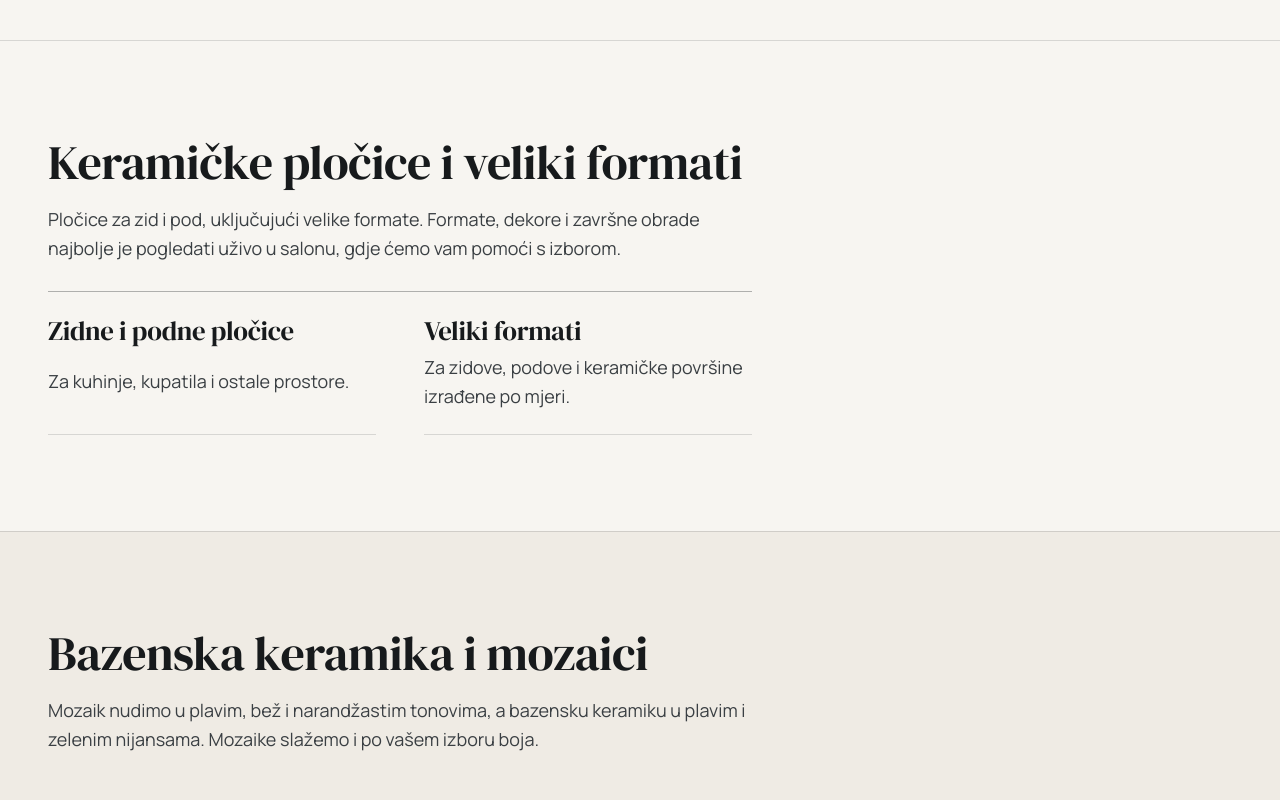
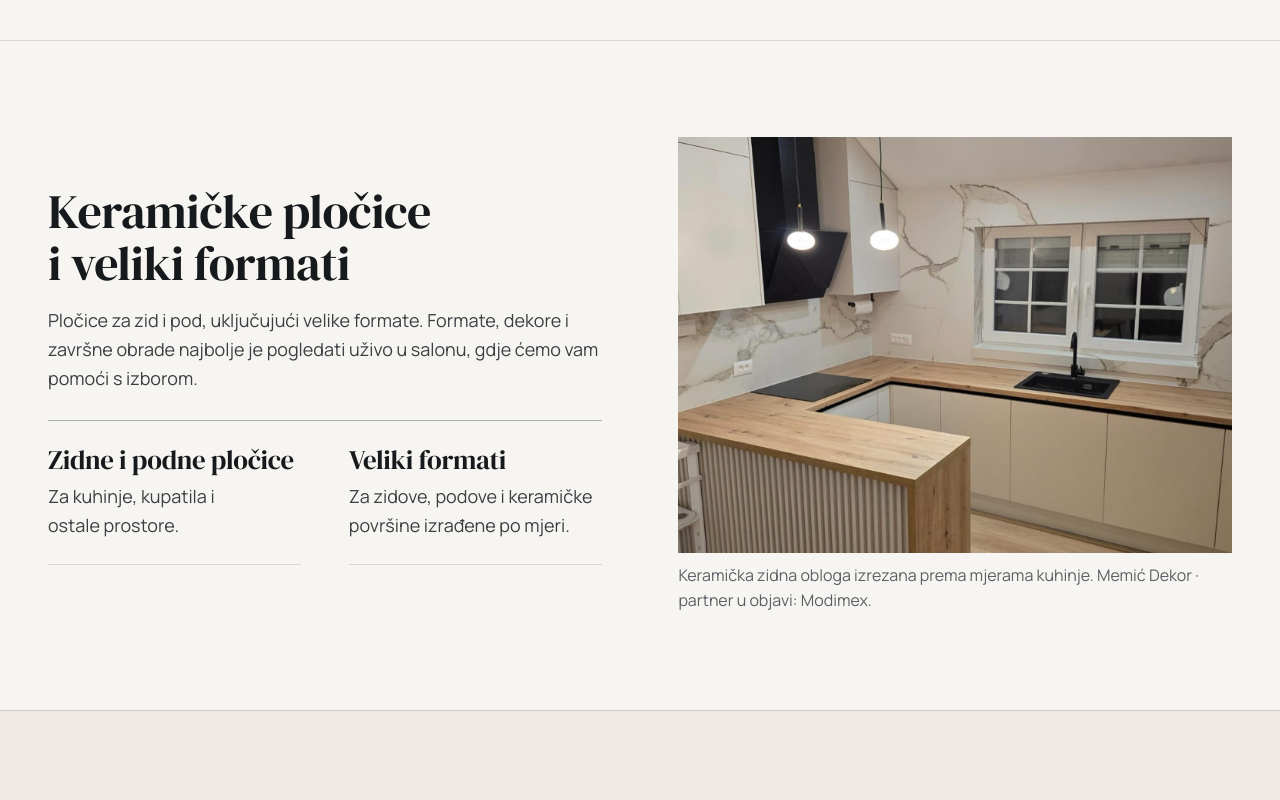
Before and after one commit to tvkuca1113-art/Memicdekor, a Next.js app: page /proizvodi in a window 1280 px wide. Shown: the part 740-1540 px from the top of the page. Built offline with nearby package versions, Linux system fonts and the light colour scheme; no server answers.

Commit message:
Prikaži odgovarajuću fotografiju uz svaku kategoriju proizvoda

```diff
--- a/src/app/proizvodi/page.tsx
+++ b/src/app/proizvodi/page.tsx
@@ -40,7 +40,8 @@ export default function ProductsPage() {
           id={section.id}
           title={section.title}
           tone={index % 2 === 1 ? 'deep' : 'default'}
-          photo={section.id === 'umivaonici' ? photos.umivaonici : section.id === 'sanitarije' ? photos.sanitarije : undefined}
+          photo={photos[section.photo]}
+          reverse={index % 2 === 1}
         >
           <p>{section.intro}</p>
           {section.items ? <ItemList items={section.items} /> : null}
@@ -59,7 +60,12 @@ export default function ProductsPage() {
         </ContentSection>
       ))}
 
-      <ContentSection id="izrada-po-mjeri" eyebrow="Po mjeri" title="Ne nalazite odgovarajući format?">
+      <ContentSection
+        id="izrada-po-mjeri"
+        eyebrow="Po mjeri"
+        title="Ne nalazite odgovarajući format?"
+        photo={photos.kuhinjskePloce}
+      >
         <p>
           Keramičke umivaonike, kuhinjske ploče, stolove, gazišta, okapnice i mozaike izrađujemo po mjeri vašeg
           prostora, u proizvodnji koja se nalazi u sklopu salona.
```
